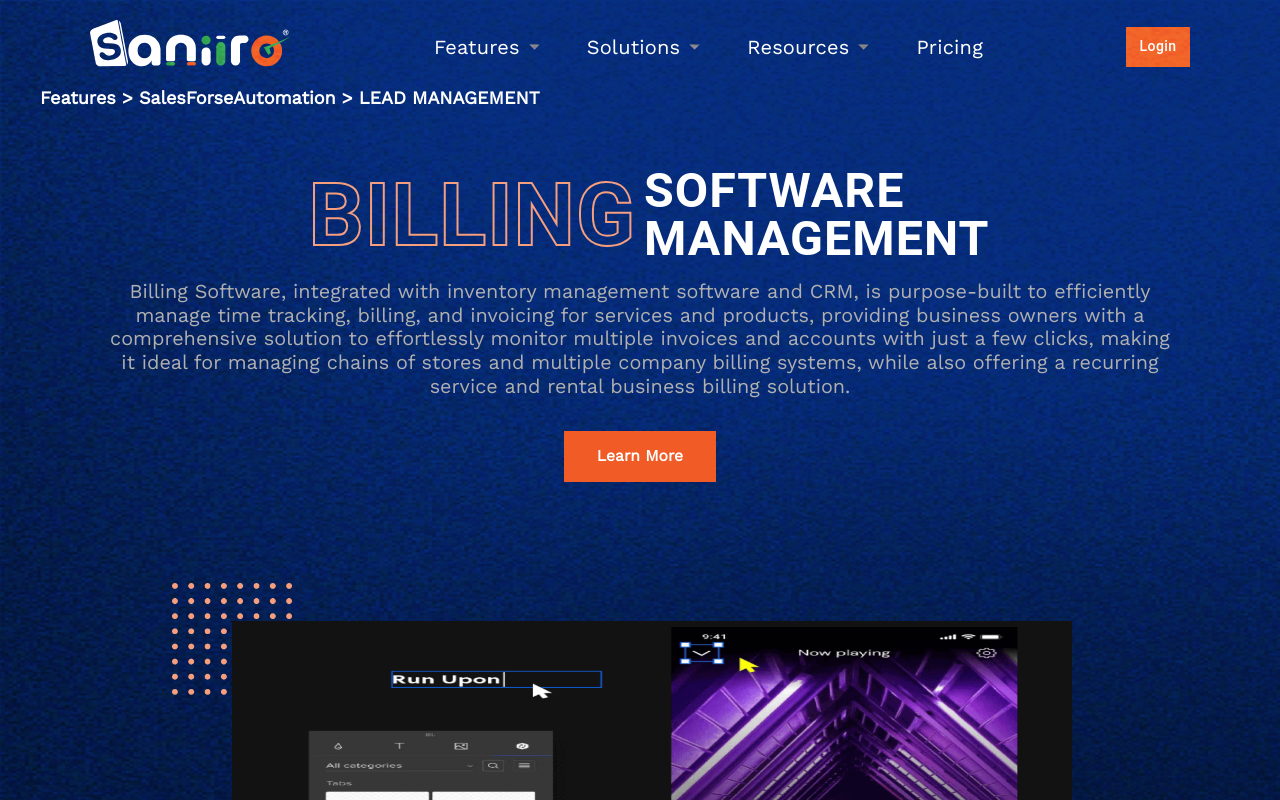
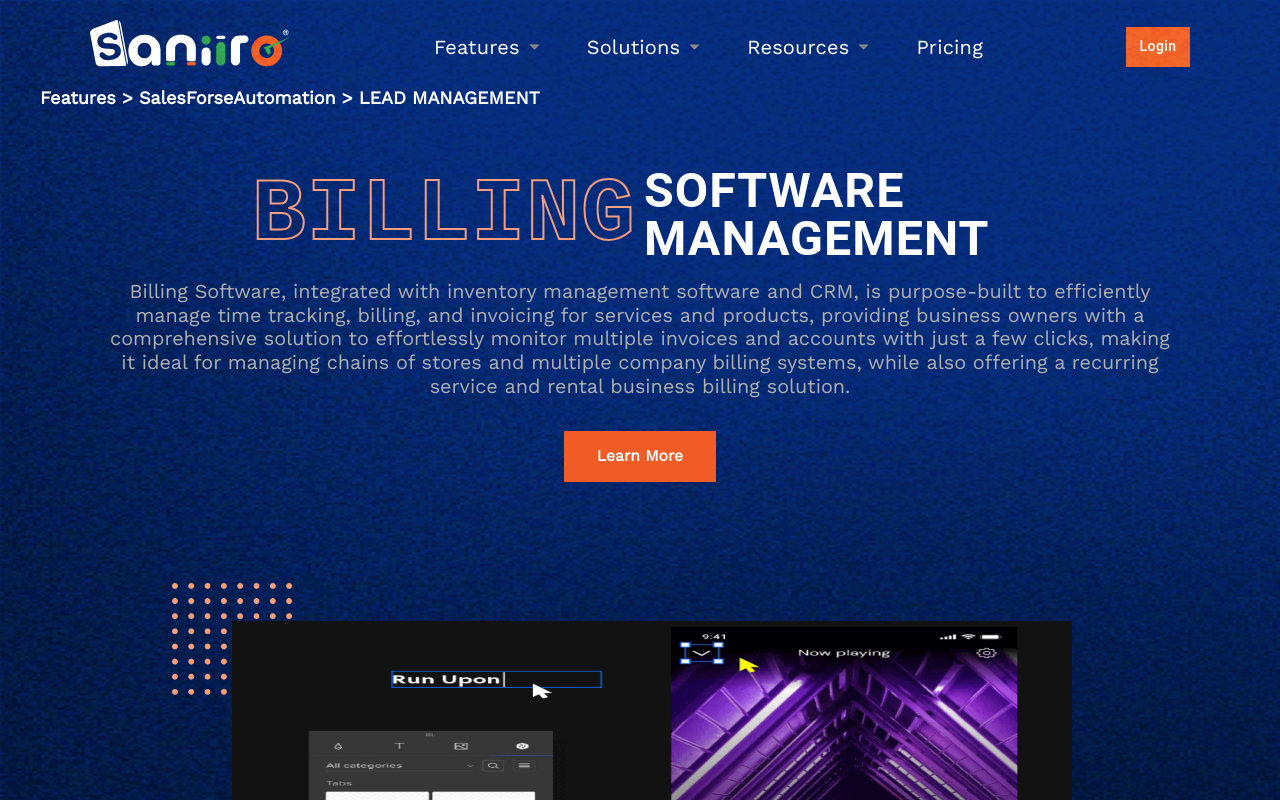
Before and after one commit to imanshu822/saniiro, a React (Create React App) app: page /Features/Billing in a window 1280 px wide. Shown: the top 800 px of the page. Built offline with nearby package versions, Linux system fonts and the light colour scheme; no server answers; what dotted-map would draw is missing.

Commit message:
completed

```diff
--- a/src/Features/parts/parts/BillingBanner.jsx
+++ b/src/Features/parts/parts/BillingBanner.jsx
@@ -73,10 +73,11 @@ const BillingBanner = () => {
               gap={1}
             >
               <Typography
+                fontFamily={"monospace"}
                 width={"50%"}
                 textAlign={"right"}
                 textTransform={"uppercase"}
-                fontSize={"calc(6vw + 10px)"}
+                fontSize={"calc(6vw + 13px)"}
                 letterSpacing={1}
                 fontWeight={"bold"}
                 color={"transparent"}
--- a/src/Features/parts/parts/FeatureCard.jsx
+++ b/src/Features/parts/parts/FeatureCard.jsx
@@ -9,11 +9,11 @@ const FeatureCard = (props) => {
         alignItems={"center"}
         sx={{
           width: {
-            xs: "104px",
+            xs: "133px",
             smm: "208.76px",
           },
           height: {
-            xs: "104px",
+            xs: "132px",
             smm: "208.76px",
           },
           padding: {
@@ -55,14 +55,15 @@ const FeatureCard = (props) => {
           sx={{
             fontFamily: "Work Sans",
             fontSize: {
-              xs: "8px",
+              xs: "11px",
               smm: "16px",
             },
             fontWeight: 600,
             lineHeight: {
-              xs: "9px",
+              xs: "10px",
               smm: "18px",
             },
+            lineHeight: "18px",
             letterSpacing: "0em",
             textAlign: "center",
           }}
```
